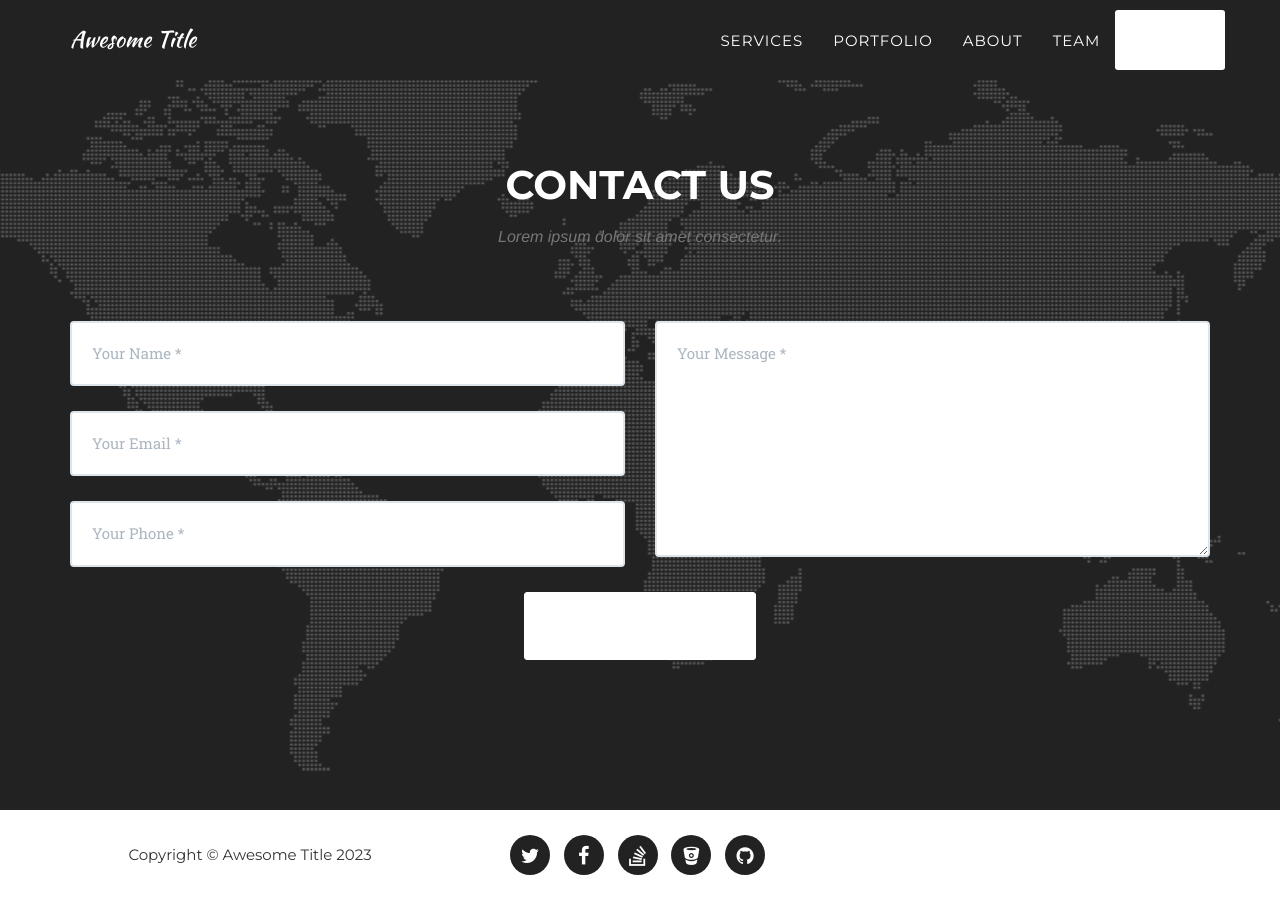
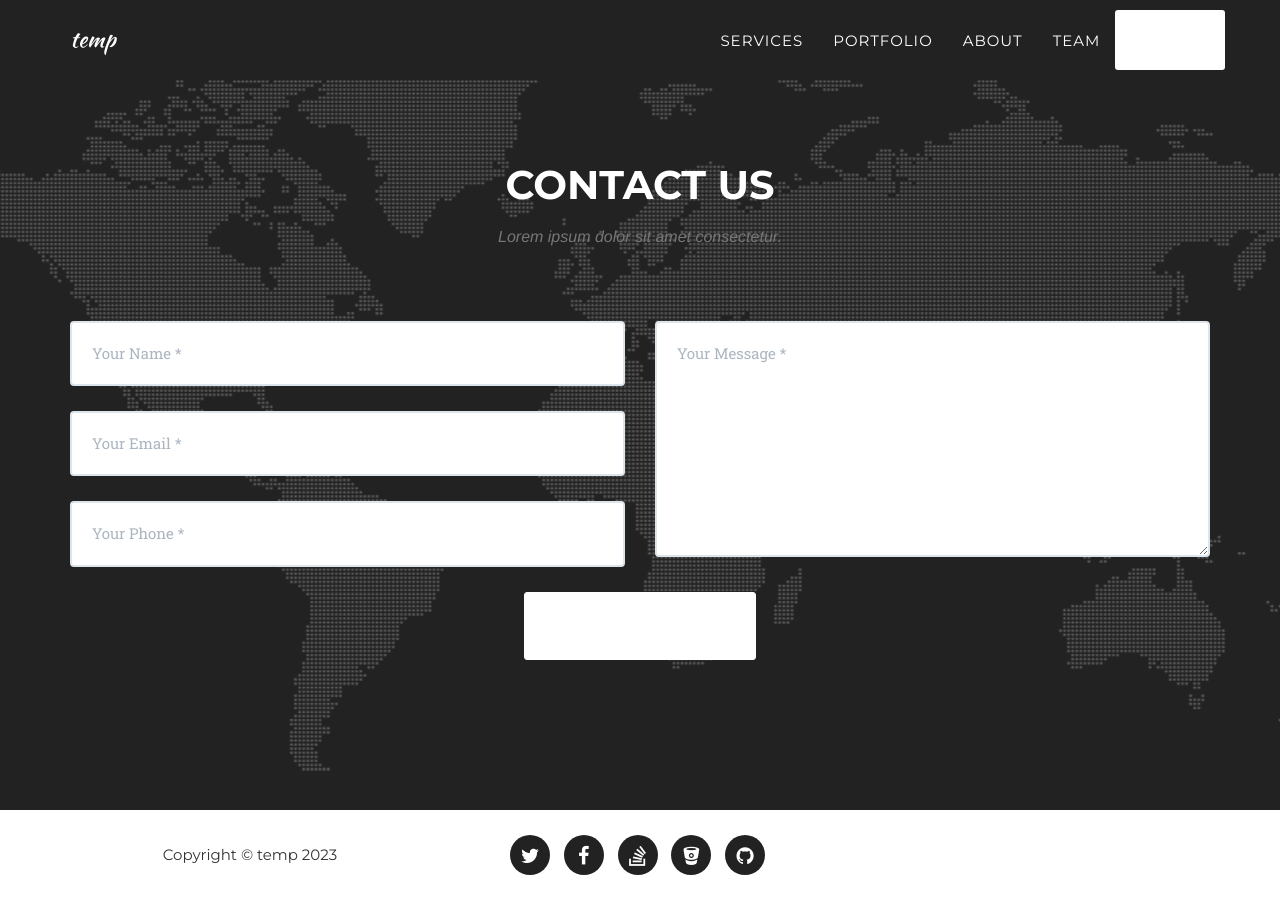
Before and after one commit to samisenhower/samisenhower.github.io, a Jekyll site: the page built from index.markdown, in a window 1280 px wide and 900 px high, scrolled down 5636 px. Built offline with Jekyll 4.4.1, drawn with Linux system fonts in a browser that asks for light colours; some web fonts are replaced.

Commit message:
Update _config.yml

```diff
--- a/_config.yml
+++ b/_config.yml
@@ -2,7 +2,7 @@ url: https://y7kim.github.io
 baseurl: /agency-jekyll-theme/
 
 # Site settings
-title: Awesome Title
+title: temp
 email: your-email@domain.com
 description: "Write an awesome description for your new site here. You can edit this line in _config.yml. It will appear in your document head meta (for Google search results) and in your feed.xml site description."
 
```
